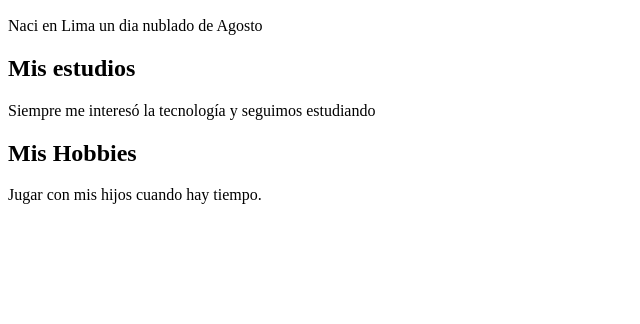
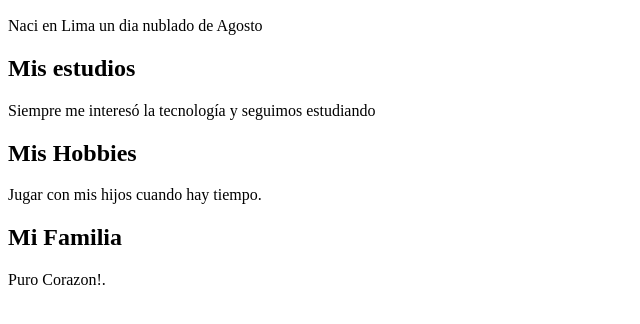
Before and after one commit to raulonnet/biografia, a plain HTML site: page index.html in a window 1280 px wide. Shown: the part 110-434 px from the top of the page, without its empty margins (0-640 px from the left). Drawn offline with Linux system fonts and the light colour scheme.

Commit message:
Mi Familia Update

```diff
--- a/index.html
+++ b/index.html
@@ -26,6 +26,11 @@
             <p>Jugar con mis hijos cuando hay tiempo.
             </p>
         </section>
+        <section>
+            <h2>Mi Familia</h2>
+            <p>Puro Corazon!.
+            </p>
+        </section>
     </main>
 </body>
 </html>
```
